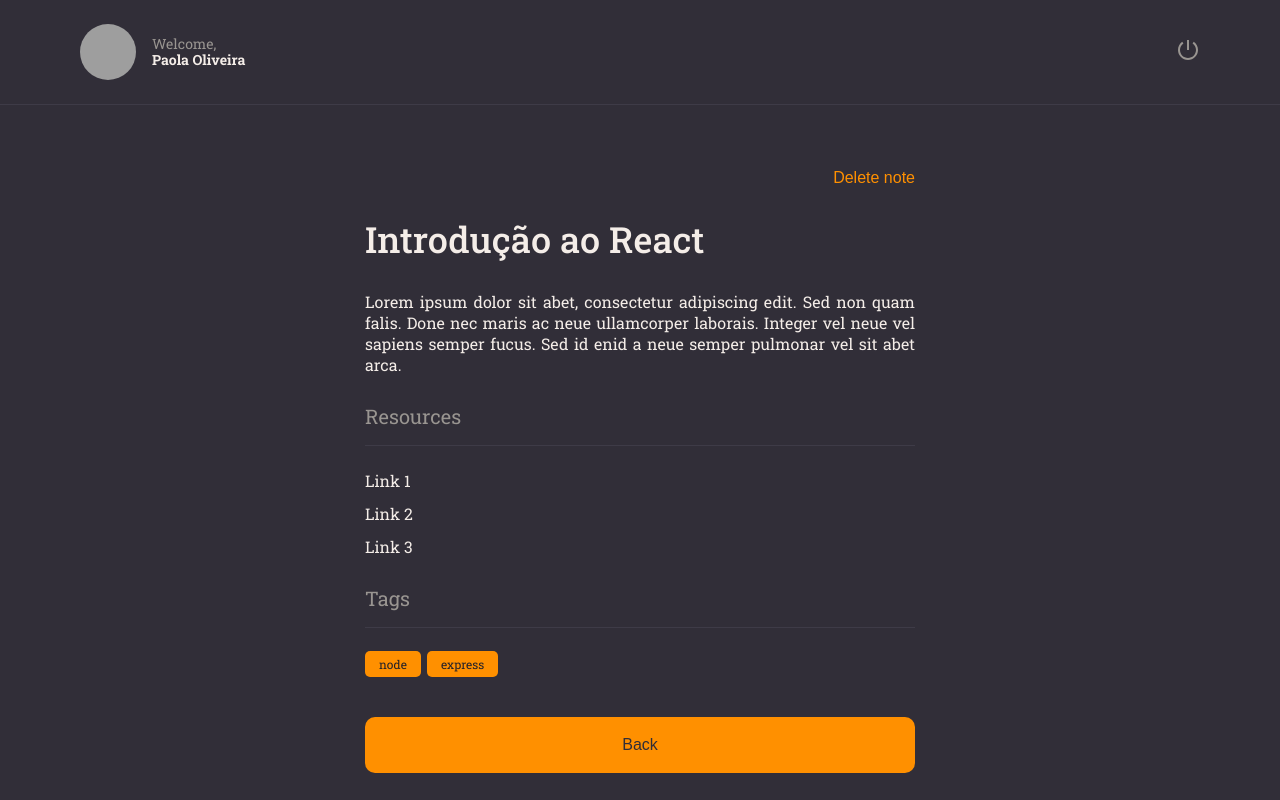
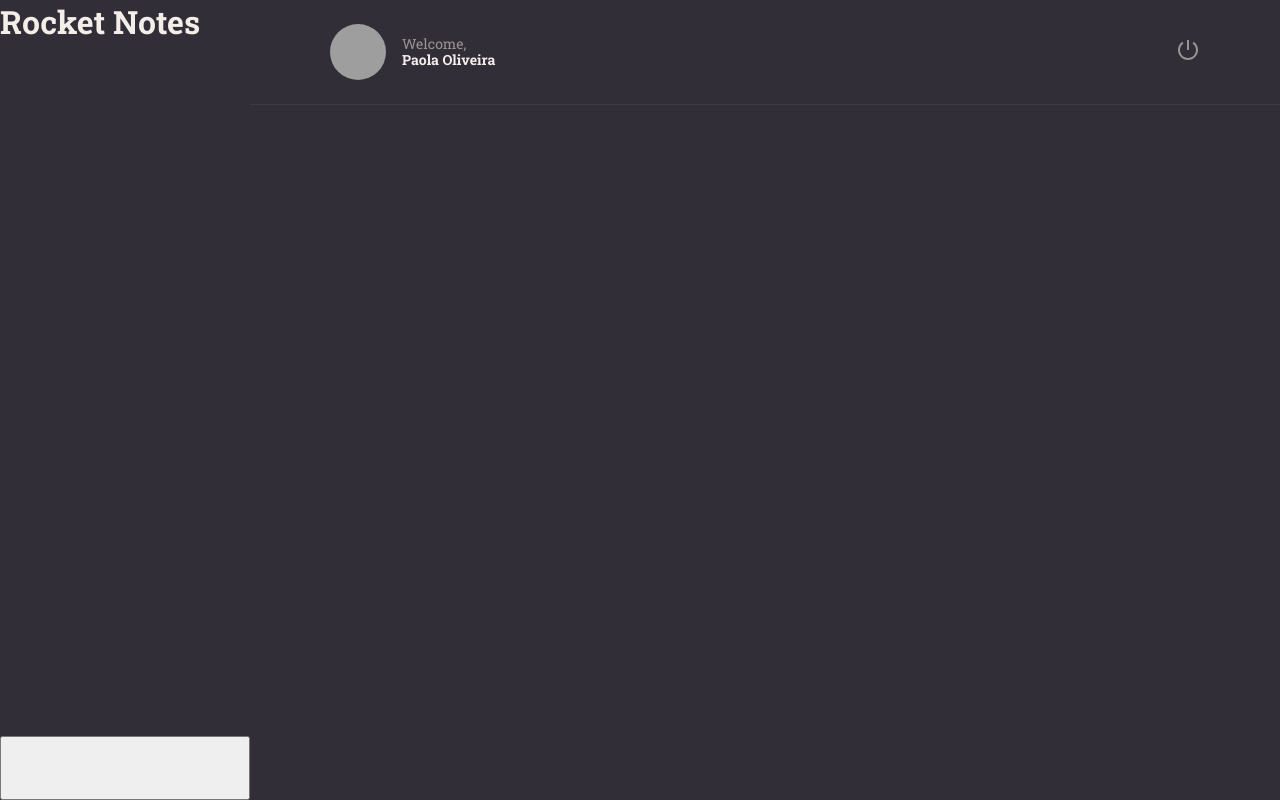
Before and after one commit to apaolaoliveira/RocketNotesWeb, a React (Vite) app: page / in a window 1280 px wide. Built offline with nearby package versions, Linux system fonts and the light colour scheme; grey boxes are pictures that could not be loaded.

Commit message:
add home page

```diff
--- a/src/main.jsx
+++ b/src/main.jsx
@@ -5,14 +5,14 @@
 import theme from './styles/theme';
 import GlobalStyles from './styles/global';
 
-import { Details } from './pages/Details';
+import { Home } from './pages/Home';
 
 
 ReactDOM.createRoot(document.getElementById('root')).render(
   <React.StrictMode>
     <ThemeProvider theme={theme}>
       <GlobalStyles />
-      <Details />
+      <Home />
     </ThemeProvider>
   </React.StrictMode>,
 )
--- /dev/null
+++ b/src/pages/Home/index.jsx
@@ -0,0 +1,20 @@
+import { Container, Brand, Menu, Search, Content, NewNote } from './styles';
+import { Header } from '../../components/Header';
+
+export function Home(){
+  return (
+    <Container>
+      <Brand><h1>Rocket Notes</h1></Brand>
+      <Header />
+
+      <Menu>
+        <Search />
+      </Menu>
+
+      <Content>
+      </Content>
+
+      <NewNote />
+    </Container>
+  )
+}
--- /dev/null
+++ b/src/pages/Home/styles.js
@@ -0,0 +1,37 @@
+import styled from 'styled-components';
+
+export const Container = styled.div`
+  width: 100%;
+  height: 100vh;
+
+  display: grid;
+  grid-template-columns: 250px auto;
+  grid-template-rows: 105px 128px auto 64px;
+  grid-template-areas:
+  'brand header'
+  'menu search'
+  'menu content'
+  'newNote content';
+
+  background-color: ${({theme}) => theme.COLORS.BACKGROUND_800};
+`;
+
+export const Brand = styled.div`
+  grid-area: brand;
+`;
+
+export const Menu = styled.ul`
+  grid-area: menu;
+`;
+
+export const Search = styled.div`
+  grid-area: search;
+`;
+
+export const Content = styled.div`
+  grid-area: content;
+`;
+
+export const NewNote = styled.button`
+  grid-area: newNote;
+`;
```
